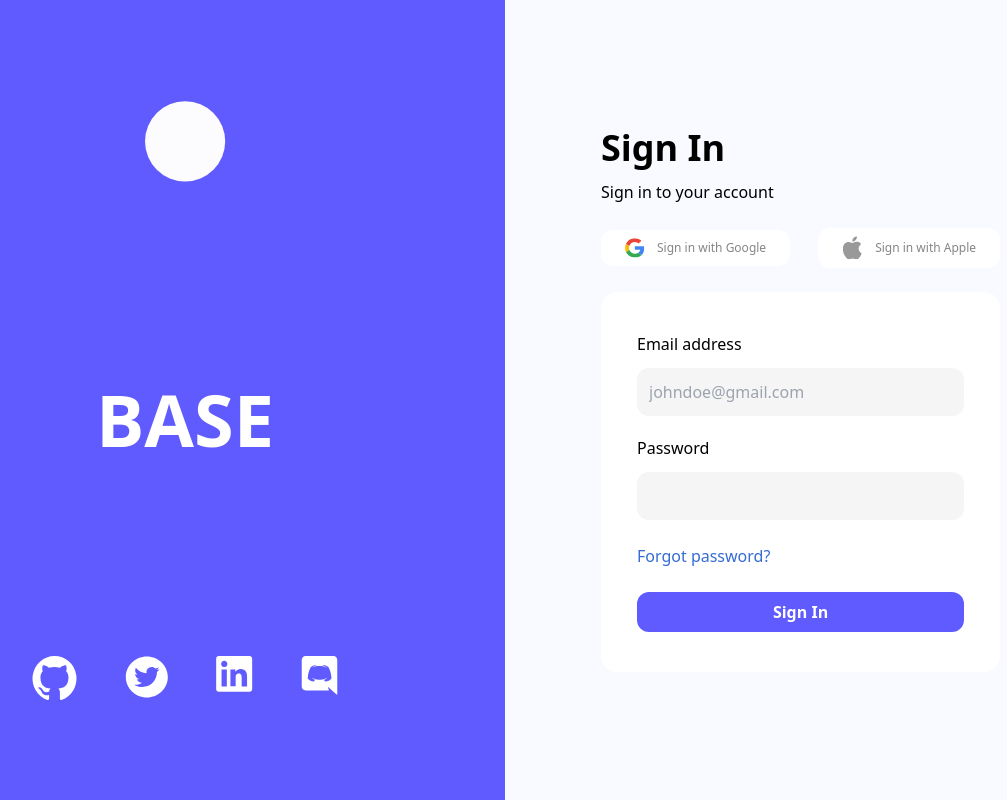
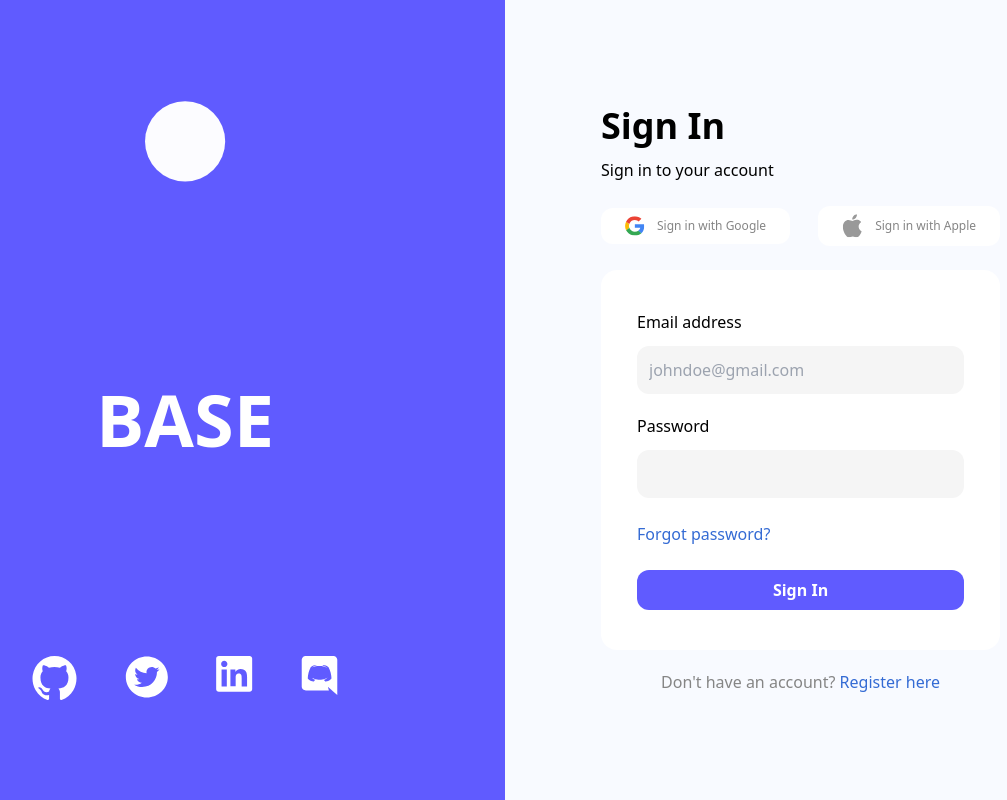
Before and after one commit to akhintheruvath/seclob-base, a React (Create React App) app: page / in a window 1280 px wide. Shown: the whole page, without its empty margins (135-1142 px from the left). Built offline with nearby package versions, Linux system fonts and the light colour scheme.

Commit message:
Adding "Register here" text after the form

```diff
--- a/src/SignInPage/SignInPage.jsx
+++ b/src/SignInPage/SignInPage.jsx
@@ -38,6 +38,9 @@ const SignInPage = () => {
             </div>
           </div>
           <SignInForm />
+          <div className='w-full flex justify-center mt-5'>
+            <p className='font-lato text-base text-[#858585]'>Don't have an account? <a href='' className='text-[#346BD4]'>Register here</a></p>
+          </div>
         </div>
       </div>
     </div>
```
